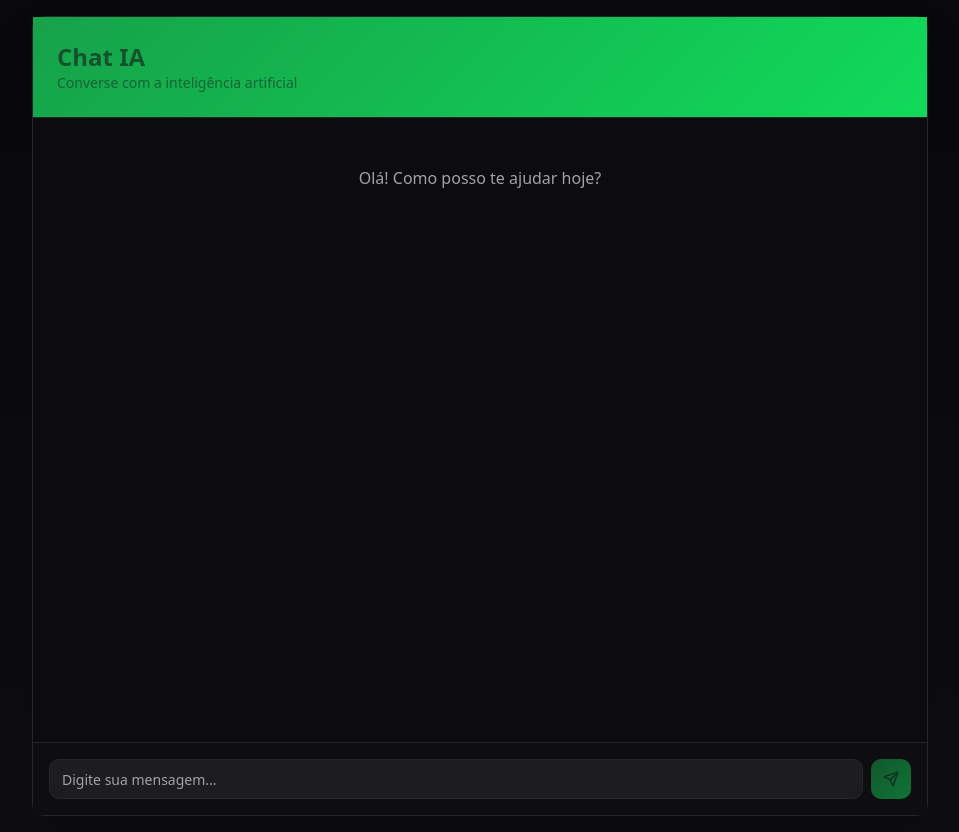
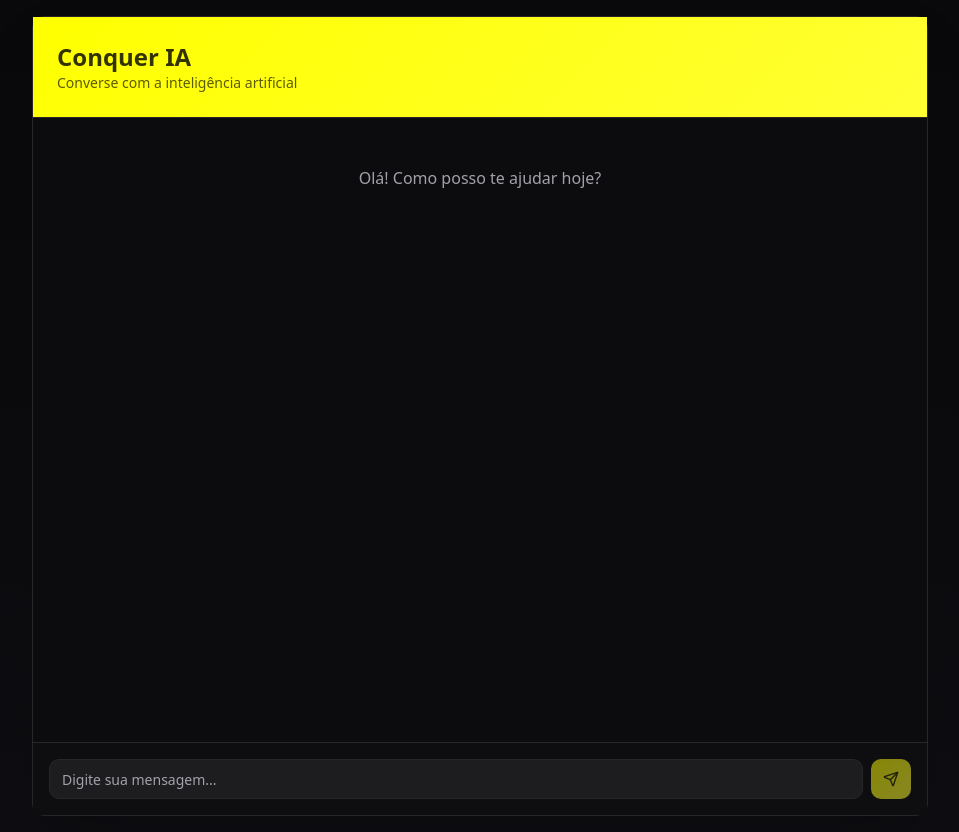
Before and after one commit to isaquerchaves/smart-query-chat, a React (Vite) app: page / in a window 1280 px wide. Shown: the whole page, without its empty margins (160-1119 px from the left). Built offline with nearby package versions, Linux system fonts and the light colour scheme.

Commit message:
Refactor UI elements
Change the color green to #ffff00 and replace "Chat IA" with "Conquer IA".

```diff
--- a/src/components/ChatContainer.tsx
+++ b/src/components/ChatContainer.tsx
@@ -83,7 +83,7 @@ export const ChatContainer = () => {
       <Card className="flex-1 flex flex-col bg-chat-container border-border shadow-2xl">
         {/* Header */}
         <div className="p-6 border-b border-border bg-gradient-primary">
-          <h1 className="text-2xl font-bold text-primary-foreground">Chat IA</h1>
+          <h1 className="text-2xl font-bold text-primary-foreground">Conquer IA</h1>
           <p className="text-primary-foreground/80 text-sm">
             Converse com a inteligência artificial
           </p>
--- a/src/index.css
+++ b/src/index.css
@@ -17,8 +17,8 @@ All colors MUST be HSL.
     --popover: 240 10% 6%;
     --popover-foreground: 0 0% 98%;
 
-    --primary: 142 76% 36%;
-    --primary-foreground: 144 61% 20%;
+    --primary: 60 100% 50%;
+    --primary-foreground: 60 100% 10%;
 
     --secondary: 240 4% 16%;
     --secondary-foreground: 0 0% 98%;
@@ -26,27 +26,27 @@ All colors MUST be HSL.
     --muted: 240 5% 12%;
     --muted-foreground: 240 5% 65%;
 
-    --accent: 142 76% 36%;
-    --accent-foreground: 144 61% 20%;
+    --accent: 60 100% 50%;
+    --accent-foreground: 60 100% 10%;
 
     --destructive: 0 63% 31%;
     --destructive-foreground: 210 40% 98%;
 
     --border: 240 4% 16%;
     --input: 240 5% 12%;
-    --ring: 142 76% 36%;
+    --ring: 60 100% 50%;
 
     --radius: 0.75rem;
 
     /* Chat specific colors */
-    --chat-user-bg: 142 76% 36%;
-    --chat-user-text: 144 61% 20%;
+    --chat-user-bg: 60 100% 50%;
+    --chat-user-text: 60 100% 10%;
     --chat-bot-bg: 240 5% 12%;
     --chat-bot-text: 0 0% 98%;
     --chat-container: 240 8% 5%;
 
     /* Gradients */
-    --gradient-primary: linear-gradient(135deg, hsl(142 76% 36%), hsl(142 86% 46%));
+    --gradient-primary: linear-gradient(135deg, hsl(60 100% 50%), hsl(60 100% 60%));
     --gradient-bg: linear-gradient(180deg, hsl(240 10% 4%), hsl(240 12% 6%));
 
     /* Animations */
```
